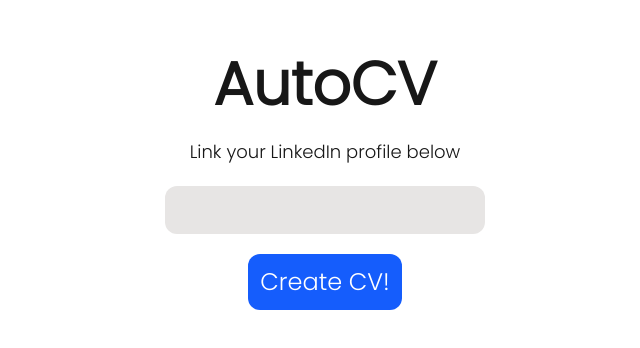
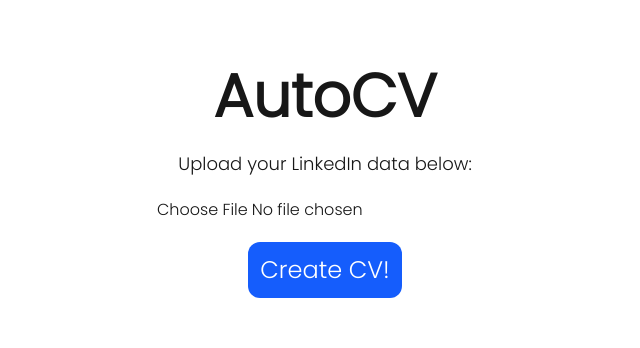
Before and after one commit to evanss2025/AutoCV, a Next.js app in the folder frontend/: page /submit in a window 1280 px wide. Shown: the part 210-558 px from the top of the page, without its empty margins (315-955 px from the left). Built offline with nearby package versions, Linux system fonts and the light colour scheme.

Commit message:
changing from text input to file
realized linkedin has weird class structures booo

```diff
--- a/frontend/app/submit/page.tsx
+++ b/frontend/app/submit/page.tsx
@@ -22,22 +22,25 @@
     <div className="flex flex-col justify-center items-center min-h-screen w-1/4">
       {/* <h3>{message}</h3> */}
       <h1 className="text-6xl font-bold m-6">AutoCV</h1>
-      <h3 className="text-lg">Link your LinkedIn profile below</h3>
+      <h3 className="text-lg">Upload your LinkedIn data below:</h3>
+
+      <div className="flex flex-col items-center justify-center">
 
         <form
-        className="m-5 w-full items-center flex flex-col justify-center"
+          className="m-5 w-full items-center flex flex-col justify-center text-center"
           method="post"
+          encType="multipart/form-data"
           action="http://localhost:8080/submit">
             <input
-            type="text"
+              type="file"
               id="link_input"
-            name="link"
-            className="bg-stone-200 p-3 rounded-xl w-full"
+              name="file"
+              className="flex items-center justify-center"
             />
+            {/* need to check if pdf is uploaded before continuing */}
           <input type="submit"  value='Create CV!' className="transition duration-200 bg-blue-600 text-white p-3 rounded-xl hover:bg-blue-800 text-2xl m-5"></input>
         </form>
-
-
+      </div>
     </div>
   );
 }
```
Also changed, not shown: 2 other files (tests, documents, lock files or other folders). Lines whose indentation alone changed are shown as unchanged.
